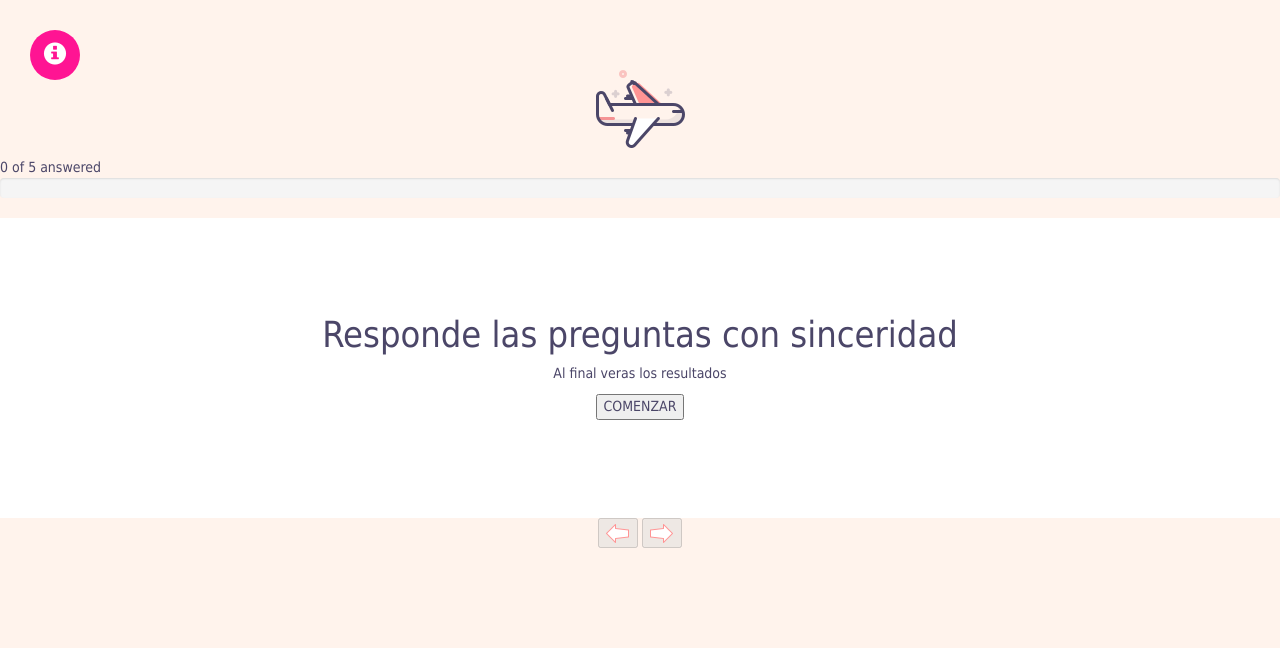
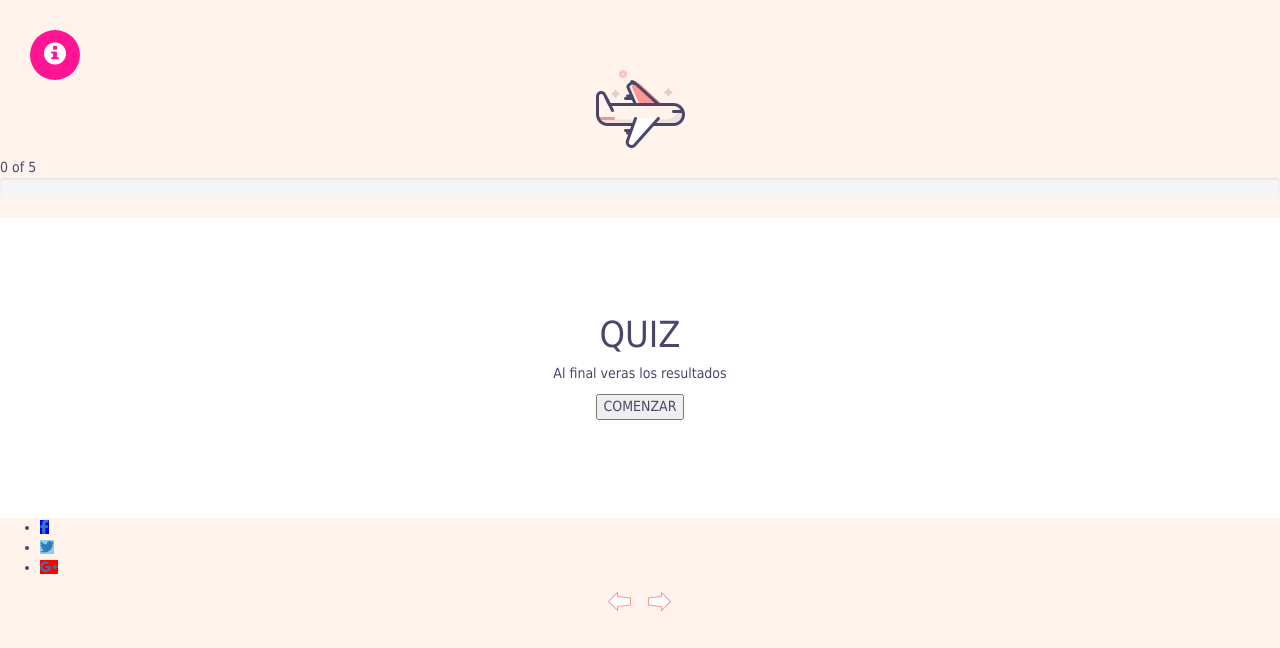
Before and after one commit to KelyKley/Quiz-Demo, a plain HTML site: page index.html in a window 1280 px wide. Drawn offline with nearby package versions, Linux system fonts and the light colour scheme.

Commit message:
Estructurando

```diff
--- a/index.html
+++ b/index.html
@@ -29,30 +29,32 @@
             <div class="row">
                 <button class="cta-button"><span class="icon icon-list glyphicon glyphicon-info-sign" aria-hidden="true"></span></button>
                 <header>
-                    <h1 id="imagen-arriba"><!--img class="fade-out" src="assets/img/plane.png"--></h1>
+                    <h1 id="imagen-arriba"></h1>
                 </header>
 
-                <div class="content">
-                    <div class="progress-container">
-                        <div class="progress-label">0 of 5 answered</div>
-                        <div class="progress">
-                            <div class="progress-bar progress-bar-striped active" role="progressbar" aria-valuenow="40" aria-valuemin="0" aria-valuemax="100"
-                                style="width:0%"></div>
-                        </div>
-                    </div>
+                <div id="content">
+                    <!--Contenedor de barra progresiva-->
                 </div>
 
                 <div id="container">
                     <div id="intro">
-                        <h1>Responde las preguntas con sinceridad</h1>
+                        <h1>QUIZ</h1>
                         <p>Al final veras los resultados</p>
                         <button onclick="comenzar();">COMENZAR</button>
                     </div>
                 </div>
+                <div class="btn-social">
+                    <ul class="circulo">
+                        <li><a href="#" class="icono-social"><i class="fa fa-facebook"></i></a></li>
+                        <li><a href="#" class="icono-social"><i class="fa fa-twitter"></i></a></li>
+                        <li><a href="#" class="icono-social"><i class="fa fa-google-plus"></i></a></li>
+                    </ul>
+                </div>
+
 
                 <div class="navigation text-center ">
-                    <button disabled="" class="arrow is-disabled"><img src="assets/img/navigation-left-arrow.png"></button>
-                    <button disabled="" class="arrow is-disabled"><img src="assets/img/navigation-right-arrow.png"></button>
+                    <button class="flecha"><img src="assets/img/navigation-left-arrow.png"></button>
+                    <button class="flecha"><img src="assets/img/navigation-right-arrow.png"></button>
                 </div>
             </div>
         </div>
```
